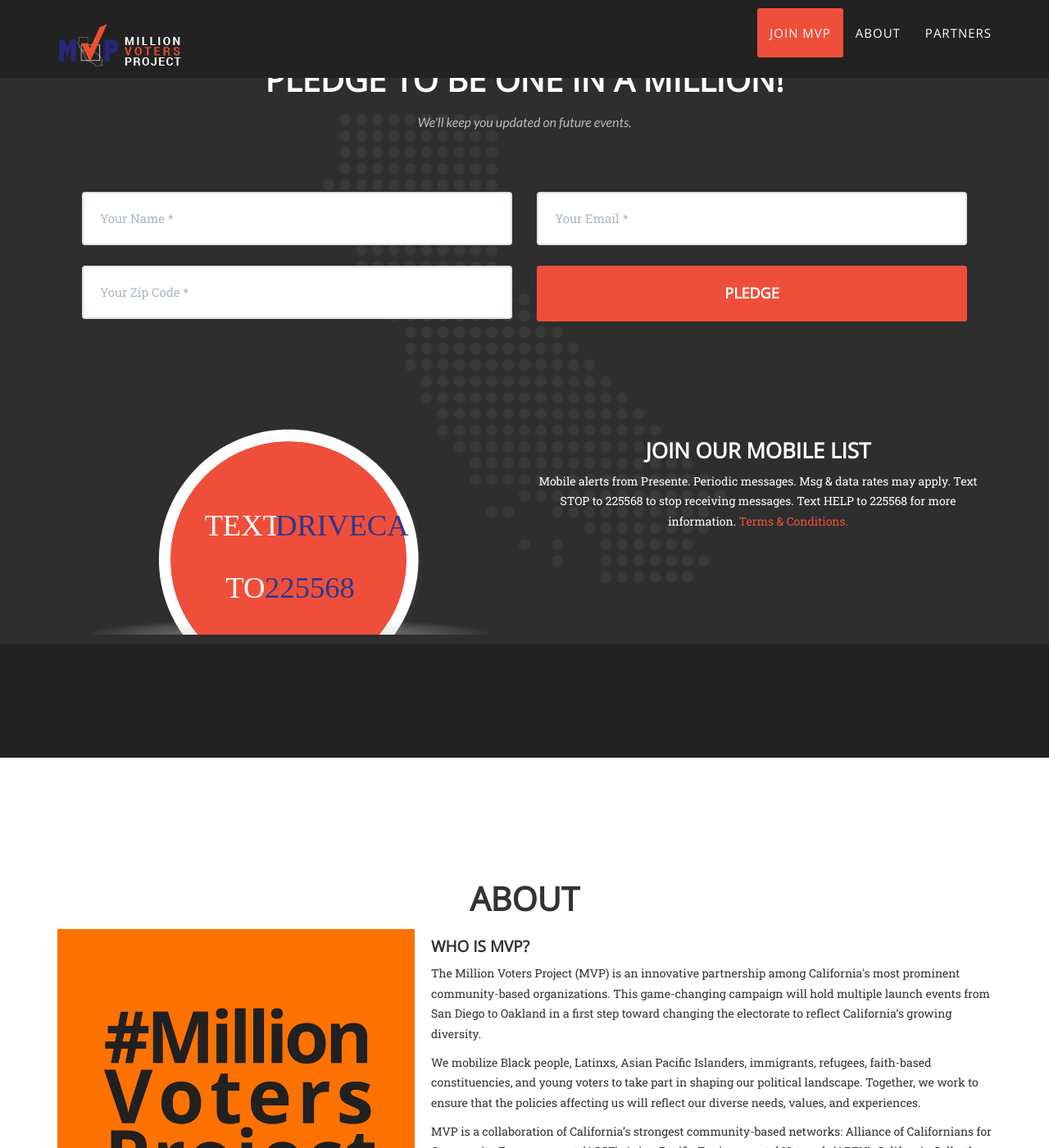
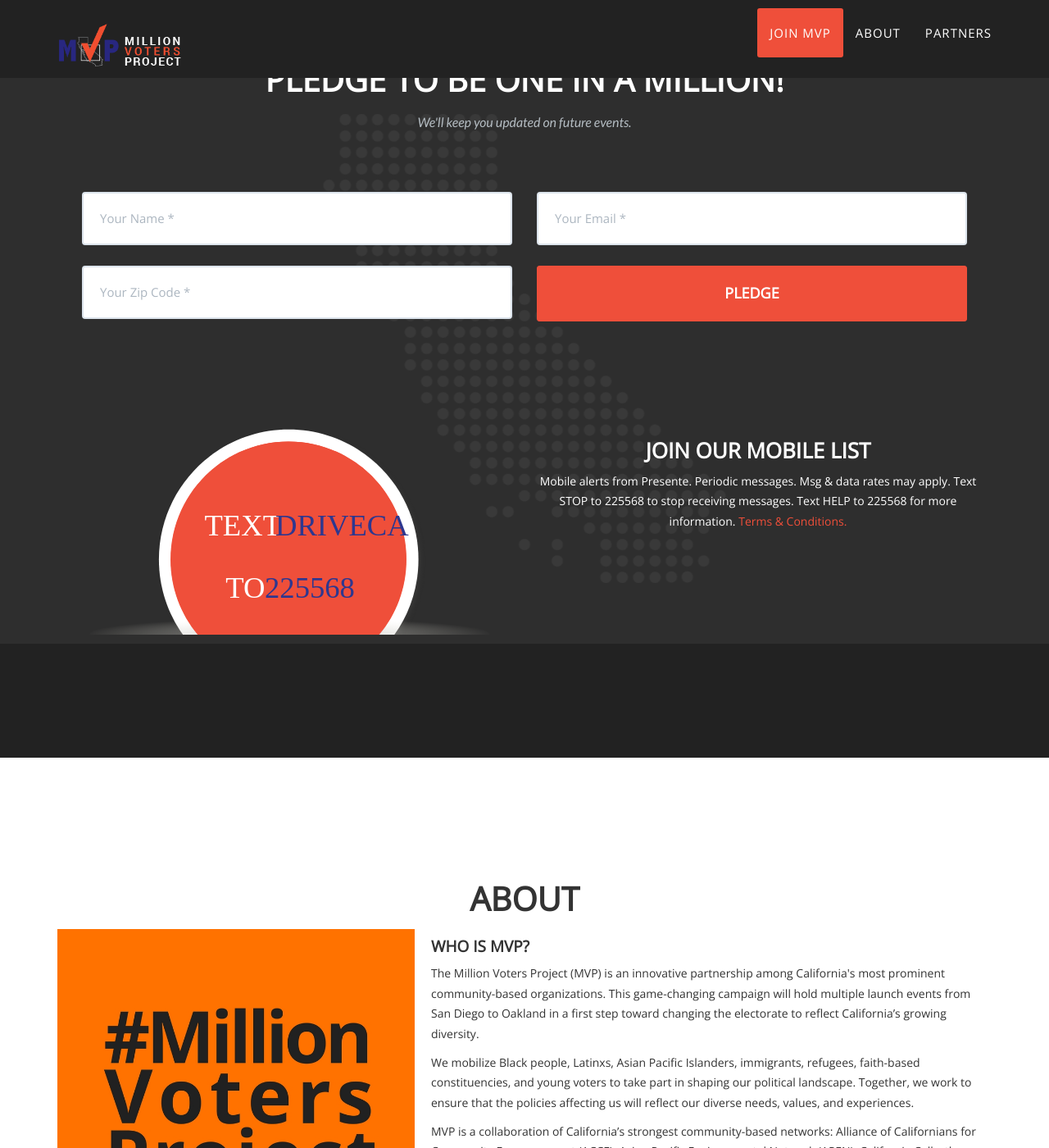
Before and after one commit to presente/mvp, a Jekyll site: the page built from index.html, in a window 1280 px wide and 1400 px high, scrolled down 975 px. Shown: the whole window at 82% size. Built offline with Jekyll 4.4.1, drawn with Linux system fonts in a browser that asks for light colours; some web fonts are replaced; a script that is not in the unit is left out.

Commit message:
body font

```diff
--- a/_includes/css/agency.css
+++ b/_includes/css/agency.css
@@ -6,7 +6,7 @@
 
 body {
     overflow-x: hidden;
-    font-family: "Roboto Slab","Helvetica Neue",Helvetica,Arial,sans-serif;
+    font-family: "Open Sans","Helvetica Neue",Helvetica,Arial,sans-serif;
     color: #{{ site.data.template.color.secondary-dark }};
 }
 
```
Also changed, not shown: 2 other files.
